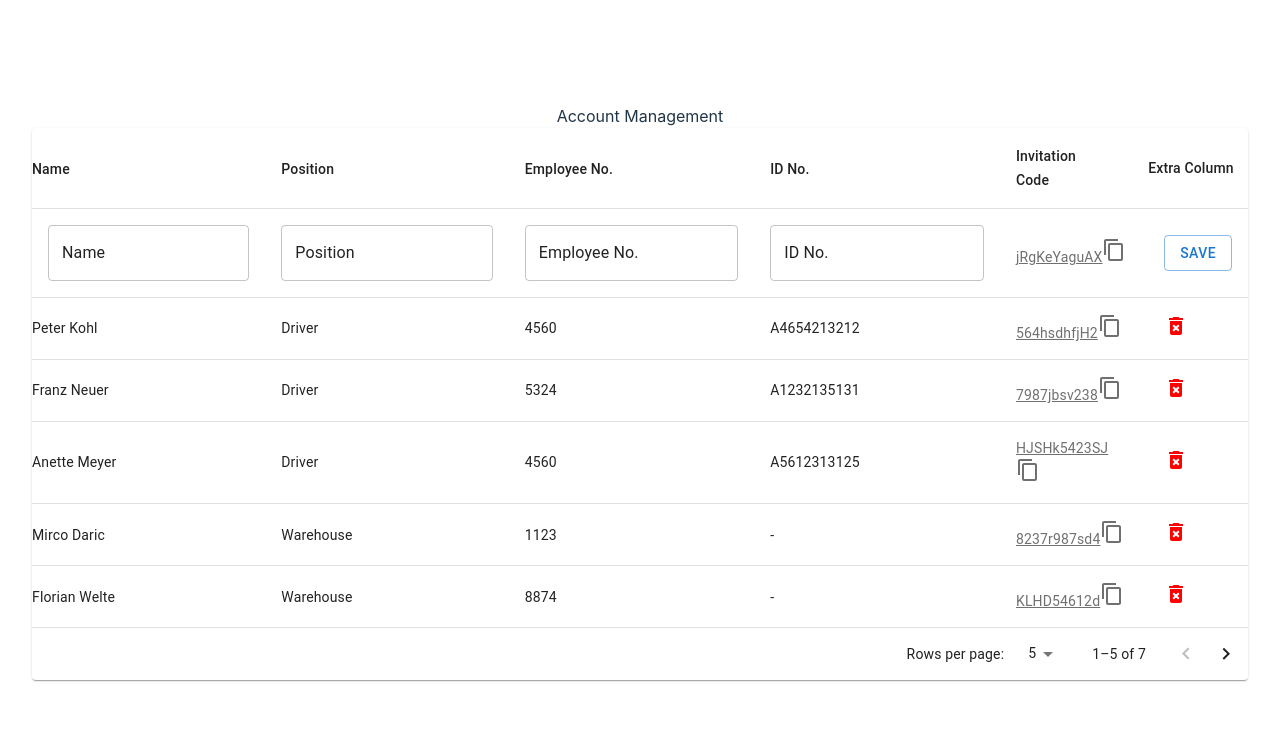
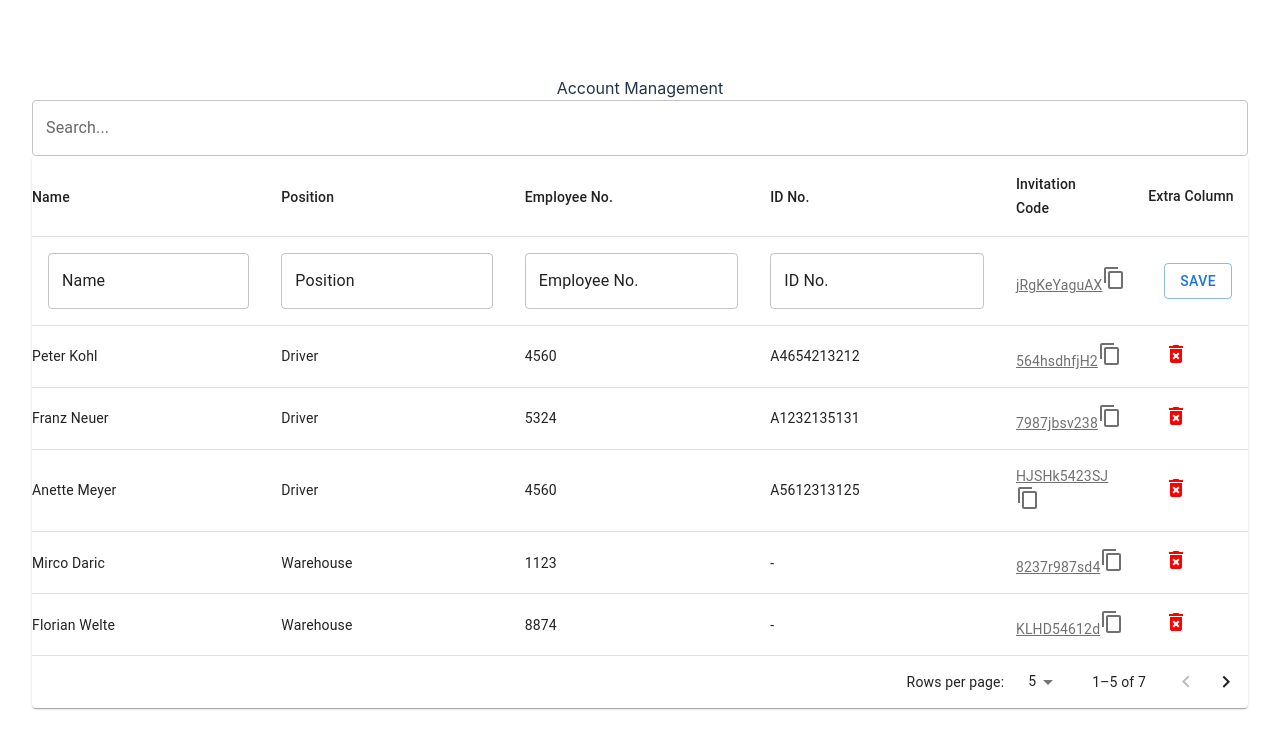
Before and after one commit to danielszabo88/bonisoft, a React (Vite) app: page / in a window 1280 px wide. Shown: the top 748 px of the page. Built offline with nearby package versions, Linux system fonts and the light colour scheme.

Commit message:
search functionality for names

```diff
--- a/src/AccountTable/AccountTable.jsx
+++ b/src/AccountTable/AccountTable.jsx
@@ -189,6 +189,12 @@ export default function AccountTable() {
     id_no: "",
     inv_code: createString(11),
   });
+  const [searchValue, setSearchValue] = React.useState("");
+  let searchHandler = (e) => {
+    //convert input text to lower case
+    var lowerCase = e.target.value.toLowerCase();
+    setSearchValue(lowerCase);
+  };
 
   const handleRequestSort = (event, property) => {
     const isAsc = orderBy === property && order === "asc";
@@ -229,8 +235,28 @@ export default function AccountTable() {
     [order, orderBy, page, rowsPerPage]
   );
 
+  const searchResults = visibleRows.filter((el) => {
+    //if no input the return the original
+    if (searchValue === '') {
+        return el;
+    }
+    //return the item which contains the user input
+    else {
+        return el.name.toLowerCase().includes(searchValue)
+    }
+})
+
   return (
     <Box sx={{ width: "100%" }}>
+      <div className="search">
+        <TextField
+          id="outlined-basic"
+          onChange={searchHandler}
+          variant="outlined"
+          fullWidth
+          label="Search..."
+        />
+      </div>
       <Paper sx={{ width: "100%", mb: 2 }}>
 
         <TableContainer>
@@ -334,7 +360,7 @@ export default function AccountTable() {
                   </Button>
                 </TableCell>
               </TableRow>
-              {visibleRows.map((row, index) => {
+              {searchResults.map((row, index) => {
                 const isItemSelected = isSelected(row.id);
                 const labelId = `enhanced-table-checkbox-${index}`;
 
```
